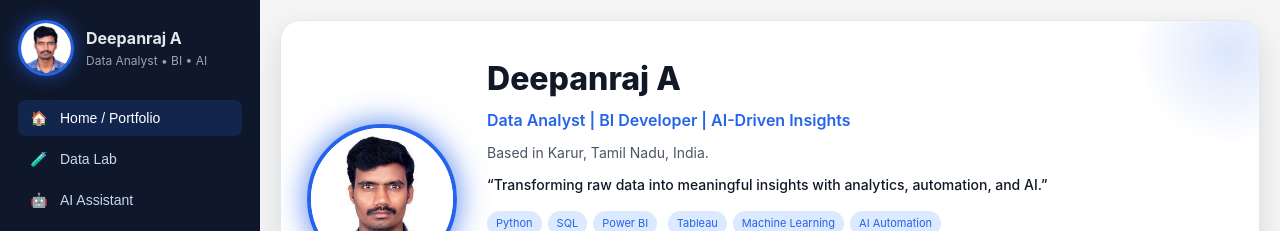
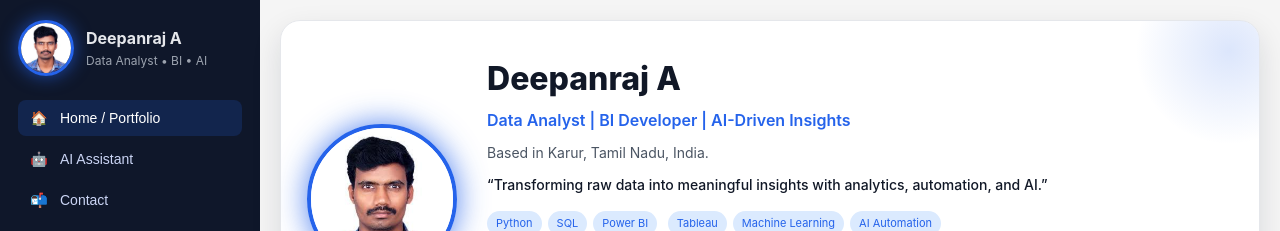
Before and after one commit to deeepanbe/deeepanbe.github.io, a plain HTML site: page index.html in a window 1280 px wide. Shown: the top 231 px of the page. Drawn offline with nearby package versions, Linux system fonts and the light colour scheme.

Commit message:
Remove 'Data Lab' button from sidebar
Removed the 'Data Lab' button from the sidebar navigation.

```diff
--- a/index.html
+++ b/index.html
@@ -553,9 +553,6 @@
       <div class="sidebar-nav">
         <button class="nav-btn active" data-section="home">
           <span class="icon">🏠</span> <span>Home / Portfolio</span>
-        </button>
-        <button class="nav-btn" data-section="datalab">
-          <span class="icon">🧪</span> <span>Data Lab</span>
         </button>
         <button class="nav-btn" data-section="assistant">
           <span class="icon">🤖</span> <span>AI Assistant</span>
```
